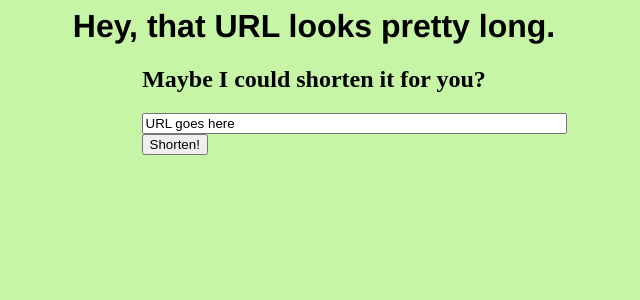
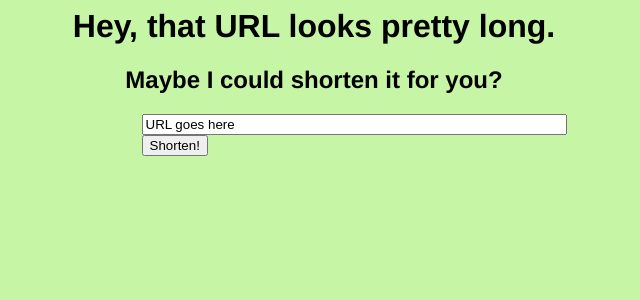
Before and after one commit to nthall/shortener, a Django app: template shortener/templates/shorten/index.html in a window 1280 px wide. Shown: the top 300 px of the page, without its empty margins (326-966 px from the left). Run offline with Django 3.2, Linux system fonts and the light colour scheme; the template is opened without the code that fills it, so the values that code supplies are empty.

Commit message:
added h2 to short.css

```diff
--- a/static/short.css
+++ b/static/short.css
@@ -14,6 +14,10 @@ h1
 margin-top:`20px;
 font-family:"Helvetica Neue", "Helvetica", Arial, sans-serif;
 }
+h2
+{
+font-family:"Helvetica Neue", "Helvetica", Arial, sans-serif;
+}
 
 a
 {
```
